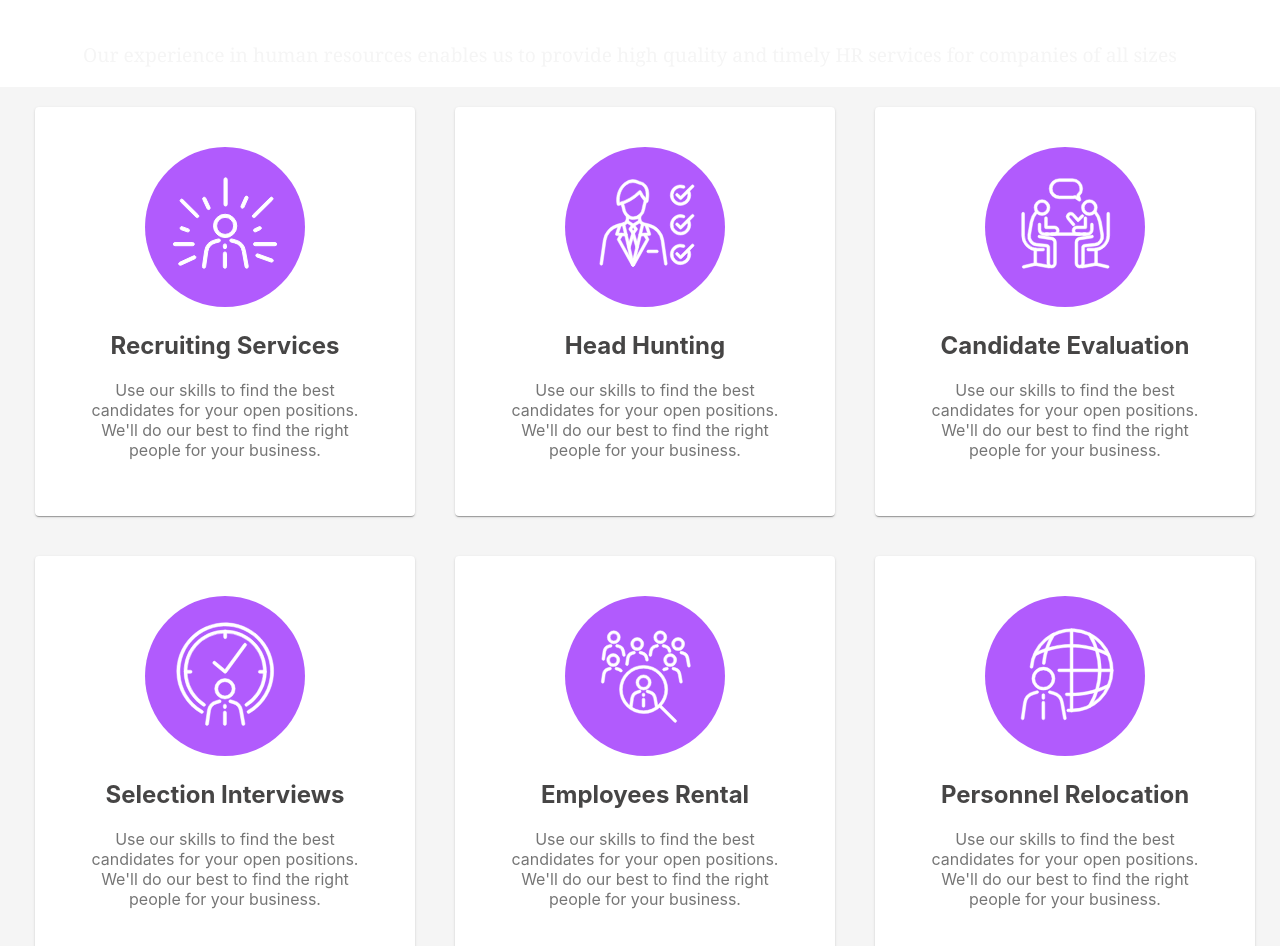
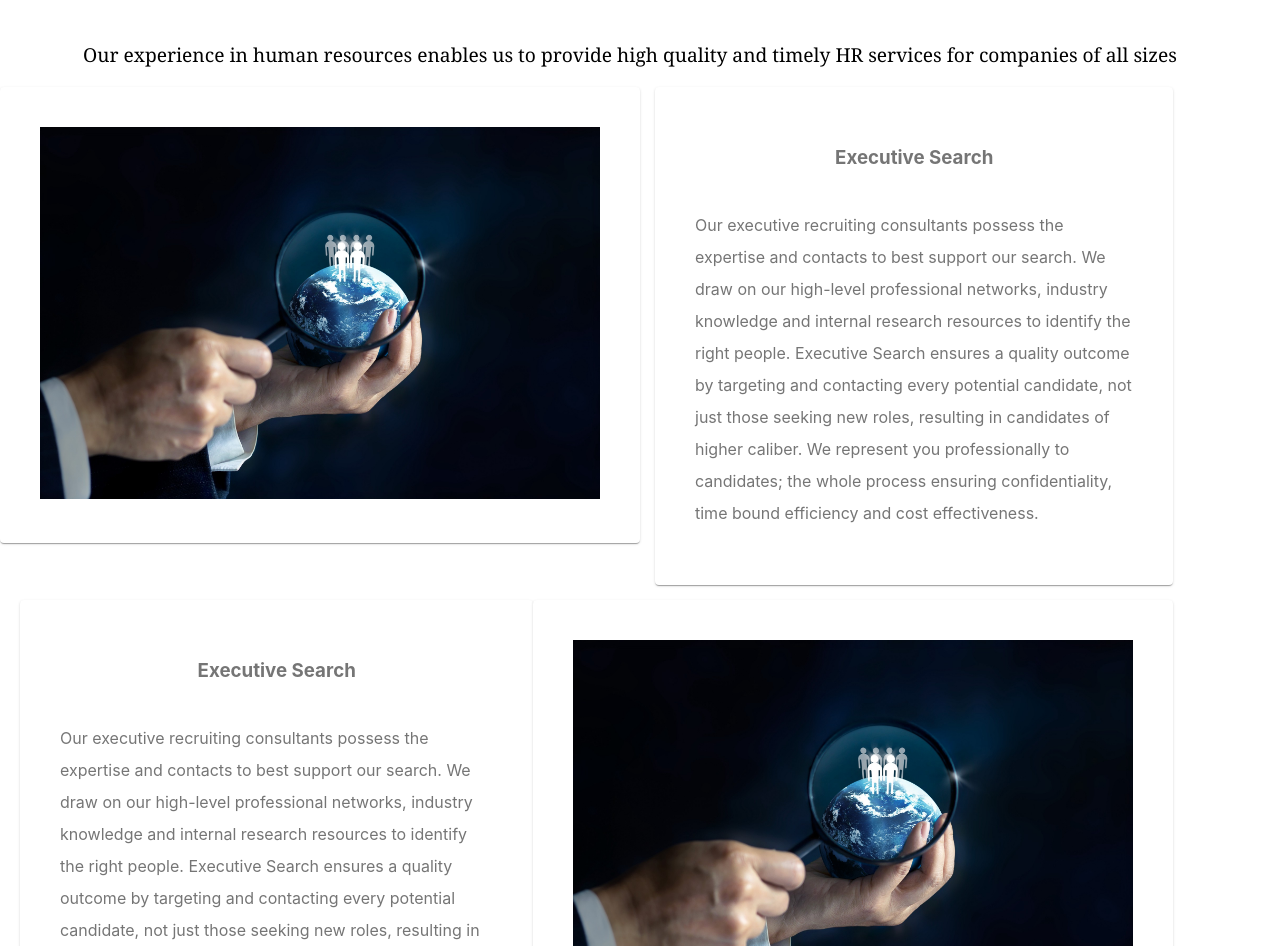
Before and after one commit to vidya-sa/job_portal, a React (Create React App) app: page /services in a window 1280 px wide. Shown: the part 126-1072 px from the top of the page. Built offline with nearby package versions, Linux system fonts and the light colour scheme.

Commit message:
content added

```diff
--- a/src/pages/components/Contact.css
+++ b/src/pages/components/Contact.css
@@ -15,7 +15,7 @@ img{
 
 
 }
-.contact_us_name,.service_caption{
+.contact_us_name,.contact_caption{
     color: whitesmoke;
 
 }
--- a/src/pages/components/Contact.js
+++ b/src/pages/components/Contact.js
@@ -12,14 +12,14 @@ function Contact() {
         <div className="container">
                <div className="contact_title">
                <h1 className="contact_us_name"> CONTACT <b>US</b></h1>
-               <li className="service_caption">
+               <li className="contact_caption">
                    <RoomIcon className="icon_color"/>22 Innovative Area, San Francisco, Bay Area, CA 94043, USA</li>
                    <div className="Space">
-                   <li className="service_caption">
+                   <li className="contact_caption">
                    <PhoneIcon className="icon_color"/>+81 720 2212</li>
-                   <li className="service_caption">
+                   <li className="contact_caption">
                    <MailIcon className="icon_color"/>office@visohr.com</li>
-                   <li className="service_caption">
+                   <li className="contact_caption">
                    <LanguageIcon className="icon_color"/>www.visohr.com</li>
                    </div>
 
--- a/src/pages/components/Home.css
+++ b/src/pages/components/Home.css
@@ -2,7 +2,8 @@
     background-size: cover;
     background-repeat: no-repeat;
     width: 100%;
-    height: auto;
+    height: 75vh;
+    box-shadow: 5px 5px lightgray;
 }
 .backGround_title{
     position: absolute;
@@ -12,7 +13,7 @@
     text-align: center;
     color: white;
     position: relative;
-    top: 40vh;
+    top: 28vh;
     font-size : 1.2rem
 
 
@@ -21,6 +22,29 @@
     text-align: center;
     color: white;
     position: relative;
-    top: 40vh;
-    font-size: 4rem;
+    top: 28vh;
+    font-size: 2rem;
 }
+
+.title_overview{
+    font-family: Cambria, Cochin, Georgia, Times, 'Times New Roman', serif;
+    font-size:  2rem;
+    font-style: oblique;
+    text-align: center;
+}
+.over_view{
+    text-align: start;
+    font-family:Georgia, 'Times New Roman', Times, serif;
+    font: message-box;
+    font-size: 1rem;
+    line-height: 2.2em;
+}
+
+.over-alignment{
+    width: 80%;
+    margin-left: auto;
+    margin-right: auto;
+    background-color: rgb(197, 164, 252);
+    box-shadow: 5px 5px lightgray;
+    padding: 30px;
+}
--- a/src/pages/components/Home.js
+++ b/src/pages/components/Home.js
@@ -9,11 +9,23 @@ class Home extends Component {
         return (
             <div className="container">
         <div className="backGround_title">
-                <h1 className="title" >RECRUITING AGENCY</h1>
-                <p className="title_caption">Feeling that it's time for change in your career path? Check out our job listing and find your new challenge today</p>
+                <h1 className="title" >Keymens Crew Consultants </h1>
+                <p className="title_caption">We recruit across various industry sectors for multinational corporations as well as leading Indian businesses.</p>
              </div>
              <img src={background} alt="Logo" className="background" />
+           <div className="overview-wrapper">
+               <h3 className="title_overview">Overview</h3>
+               <div className="over-alignment">
 
+                <p className="over_view">
+                Keymens Crew Consultants is the pioneer of organized recruitment services in India. Over the years,
+               we have acted as preferred talent acquisition partners to multinationals and leading Indian businesses
+               to emerge as the leading talent solutions provider in India. This combined with our role as trusted
+                consultants for Indian professionals translates into our core capability.
+                </p>
+
+                </div>
+           </div>
             </div>
         )
     }
--- a/src/pages/components/Services.css
+++ b/src/pages/components/Services.css
@@ -35,4 +35,22 @@ b{
 
 .card_title{
     color: rgb(70, 69, 69);
+
 }
+.title_text{
+    font-family: Georgia, 'Times New Roman', Times, serif;
+    text-align: start;
+    line-height: 1.2em;
+}
+
+.service_grid{
+    display: inline-flex;
+
+}
+
+.executive_para{
+    font-size: medium;
+    line-height: 2rem;
+    margin-top: 5vh;
+    text-align: start;
+}
--- a/src/pages/components/Services.js
+++ b/src/pages/components/Services.js
@@ -13,6 +13,7 @@ import {
   import serviceIcon4 from '../../images/servicesIcon4.svg'
   import serviceIcon5 from '../../images/servicesIcon5.svg'
   import serviceIcon6 from '../../images/servicesIcon6.svg'
+  import executive from '../../images/executive.jpeg'
 
 
 const useStyles = makeStyles((theme) => ({
@@ -26,6 +27,8 @@ const useStyles = makeStyles((theme) => ({
   },
 }));
 
+
+
 function Services() {
     const classes = useStyles();
     return (
@@ -33,6 +36,49 @@ function Services() {
             <div className="service_tag">
                <h1 className="service_title"><b>HR</b> SERVICES</h1>
                <p className="service_caption">Our experience in human resources enables us to provide high quality and timely HR services for companies of all sizes</p>
+            </div>
+
+
+            <div className="service_grid">
+            <Grid item xs={6}>
+          <Paper className={classes.paper}>
+               <img src={executive} alt=""/>
+          </Paper>
+        </Grid>
+        <Grid item xs={5}>
+          <Paper className={classes.paper} style={{marginLeft : "15px"}}>
+            <h3>Executive Search</h3>
+            <p className="executive_para">
+            Our executive recruiting consultants possess the expertise and contacts to best support our search. We draw on our
+  high-level professional networks, industry knowledge and internal research resources to identify the right people.
+
+  Executive Search ensures a quality outcome by targeting and contacting every potential candidate, not just those
+  seeking new roles, resulting in candidates of higher caliber. We represent you professionally to candidates; the whole
+  process ensuring confidentiality, time bound efficiency and cost effectiveness.
+            </p>
+          </Paper>
+        </Grid>
+            </div>
+            <div className="service_grid" style={{marginTop:"15px"}} >
+
+        <Grid item xs={5}>
+          <Paper className={classes.paper} style={{marginLeft : "20px"}}>
+            <h3>Executive Search</h3>
+            <p className="executive_para">
+            Our executive recruiting consultants possess the expertise and contacts to best support our search. We draw on our
+  high-level professional networks, industry knowledge and internal research resources to identify the right people.
+
+  Executive Search ensures a quality outcome by targeting and contacting every potential candidate, not just those
+  seeking new roles, resulting in candidates of higher caliber. We represent you professionally to candidates; the whole
+  process ensuring confidentiality, time bound efficiency and cost effectiveness.
+            </p>
+          </Paper>
+        </Grid>
+        <Grid item xs={6}>
+          <Paper className={classes.paper}>
+               <img src={executive} alt=""/>
+          </Paper>
+        </Grid>
             </div>
 
             <div className="service_container">
@@ -45,7 +91,8 @@ function Services() {
         <CardImg  src={serviceIcon} alt="Card image cap" className="icon_image" />
         <CardBody>
           <CardTitle className="card_title" color="black" tag="h2">Recruiting Services</CardTitle>
-          <CardText>Use our skills to find the best candidates for your open positions. We'll do our best to find the right people for your business.</CardText>
+          <CardText className="title_text">If you need a couple of people for short-term projects we can provide them to you as daily paid employees. They'll get the job done
+</CardText>
         </CardBody>
       </Card>
           </Paper>
@@ -56,7 +103,8 @@ function Services() {
         <CardImg  src={serviceIcon2} alt="Card image cap" className="icon_image" />
         <CardBody>
           <CardTitle className="card_title" tag="h2">Head Hunting</CardTitle>
-          <CardText>Use our skills to find the best candidates for your open positions. We'll do our best to find the right people for your business.</CardText>
+          <CardText className="title_text" >A good team leader or manager can rise your business to new heights. Hire us to find the right person for your manager position
+</CardText>
         </CardBody>
       </Card>
           </Paper>
```
Also changed, not shown: src/images/executive.jpeg (added).
